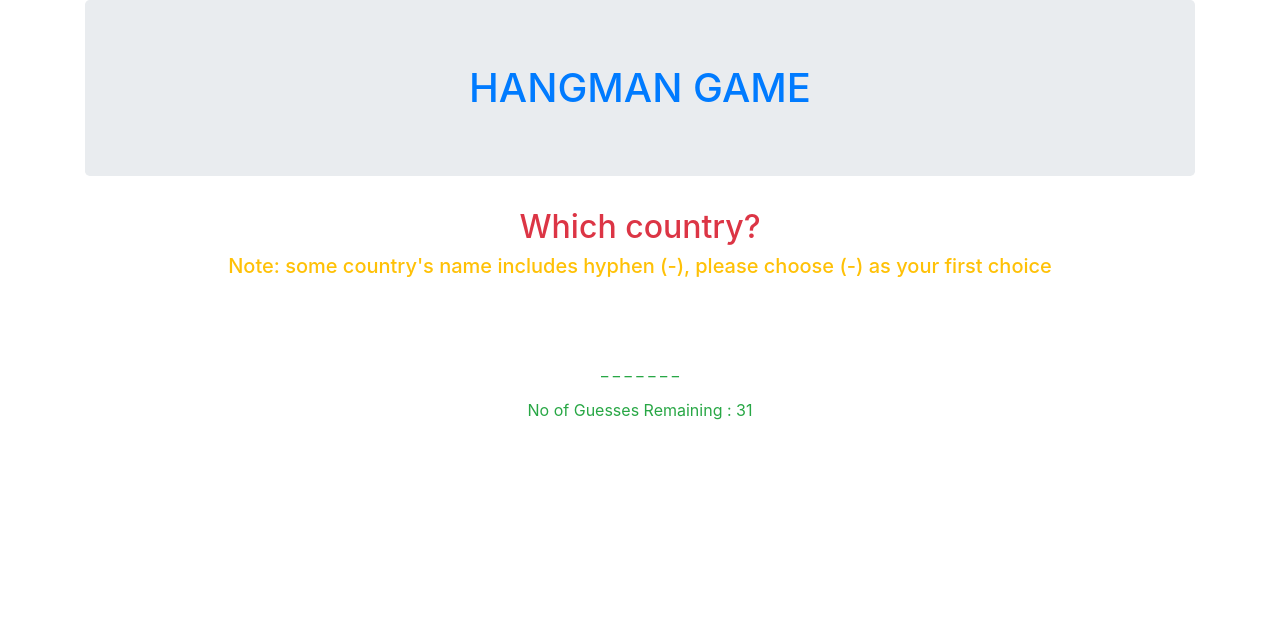
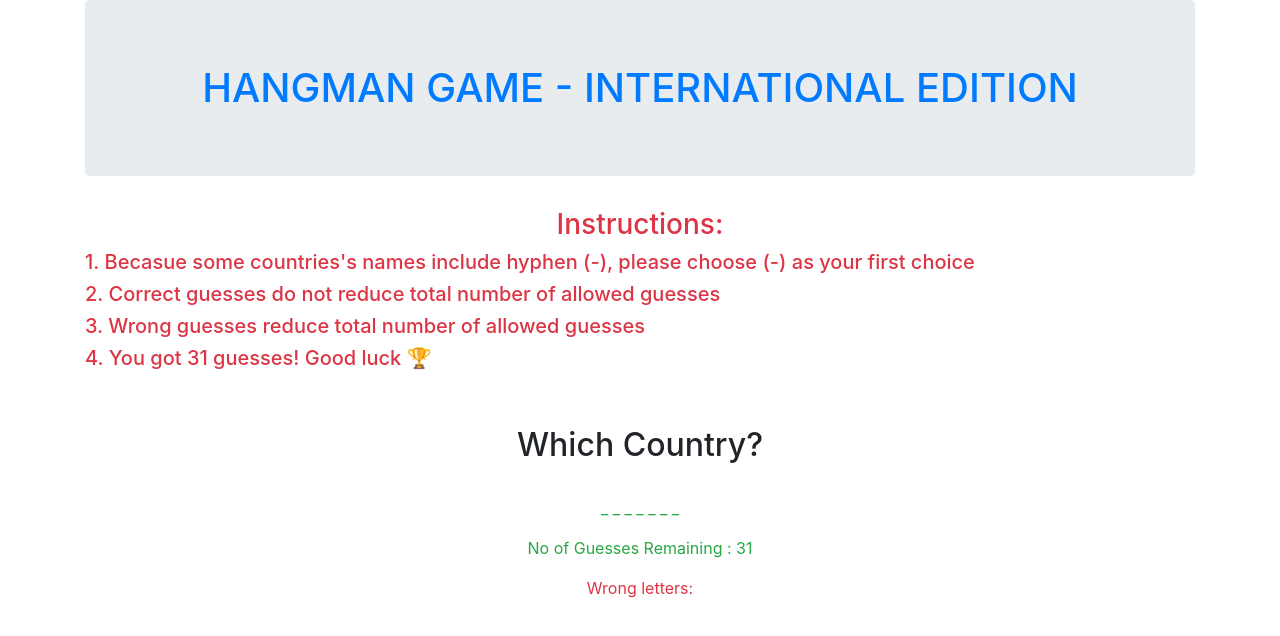
Before and after one commit to duncandam86/Word-Guess-Game, a plain HTML site: page index.html in a window 1280 px wide. Drawn offline with nearby package versions, Linux system fonts and the light colour scheme.

Commit message:
Editing Javascript and Html

```diff
--- a/assets/javascript/game.js
+++ b/assets/javascript/game.js
@@ -52,7 +52,8 @@ function startUp() {
     var country = answerCountryArr.join(" ");
     document.getElementById("answer").innerHTML = country;
     document.getElementById("counter").innerHTML = "No of Guesses Remaining : " + count;
-    console.log("oi gioi oi")
+    document.getElementById("wrongletter").innerHTML ="Wrong letters: ";
+    console.log("omg")
 };
 
 
@@ -62,7 +63,7 @@ document.onkeyup = function (event) {
     //Get the letter that was presed on the key board
     letter = event.key;
 
-    // checking if the letter matched
+// checking if the letter matched
     //create a boolean variable so that it can be toggled
     var letterInCountryName = false;
 
@@ -91,6 +92,7 @@ document.onkeyup = function (event) {
     else {
         wrongAnswerCountryArr.push(letter);
         count--;
+        console.log(wrongAnswerCountryArr);
     }
     console.log ("hahahaha I'm getting this");
 
@@ -101,7 +103,7 @@ document.onkeyup = function (event) {
     document.getElementById("counter").innerHTML = "No of Guesses Remaining : " + count;
 
     // Showing the wrong letter
-    document.getElementById("wrongletter").innerHTML = wrongAnswerCountryArr.join(" ");
+    document.getElementById("wrongletter").innerHTML ="Wrong letters: " + wrongAnswerCountryArr.join(" ");
 
     //showing "game over" because you ran out of guesses
     if (count < 1) {
--- a/index.html
+++ b/index.html
@@ -13,13 +13,21 @@
 </head>
 
 <body onload="startUp()">
-    <div class="container text-center">
-        <h1 class="jumbotron text-primary">HANGMAN GAME</h1>
-        <h2 class="text-danger">Which country?</h2>
-        <h5 class="text-warning">Note: some  country's name includes hyphen (-), please choose (-) as your first choice</h5>
+    <div class="container">
+        <h1 class="jumbotron text-primary text-center">HANGMAN GAME - INTERNATIONAL EDITION</h1>
+        <h3 class="text-danger text-center">Instructions:</h3>
+        <h5 class="text-danger text-justify">1. Becasue some countries's names include hyphen (-), please choose (-) as
+            your first
+            choice</h5>
+        <h5 class="text-danger text-justify">2. Correct guesses do not reduce total number of allowed guesses </h5>
+        <h5 class="text-danger text-justify">3. Wrong guesses reduce total number of allowed guesses </h5>
+
+        <h5 class="text-danger text-justify">4. You got 31 guesses! Good luck 🏆</h5>
+
     </div>
     <br><br>
     <div class="container">
+        <h2 class="text-center">Which Country?</h2>
         <div class="row">
             <div class="col-md-6">
                 <img href="#">
@@ -28,10 +36,10 @@
                 <p id="letter"></p>
             </div>
         </div>
-            <p class="text-center text-success" id="answer"></p>
-            <p class="text-center text-success" id="counter"> </p>
-            <p class="text-center text-success" id="chosenletter"></p>
-            <p class="text-center text-success" id="wrongletter"></p>
+        <p class="text-center text-success" id="answer"></p>
+        <p class="text-center text-success" id="counter"> </p>
+        <p class="text-center text-success" id="chosenletter"></p>
+        <p class="text-center text-danger" id="wrongletter"></p>
 
 </body>
 
```
